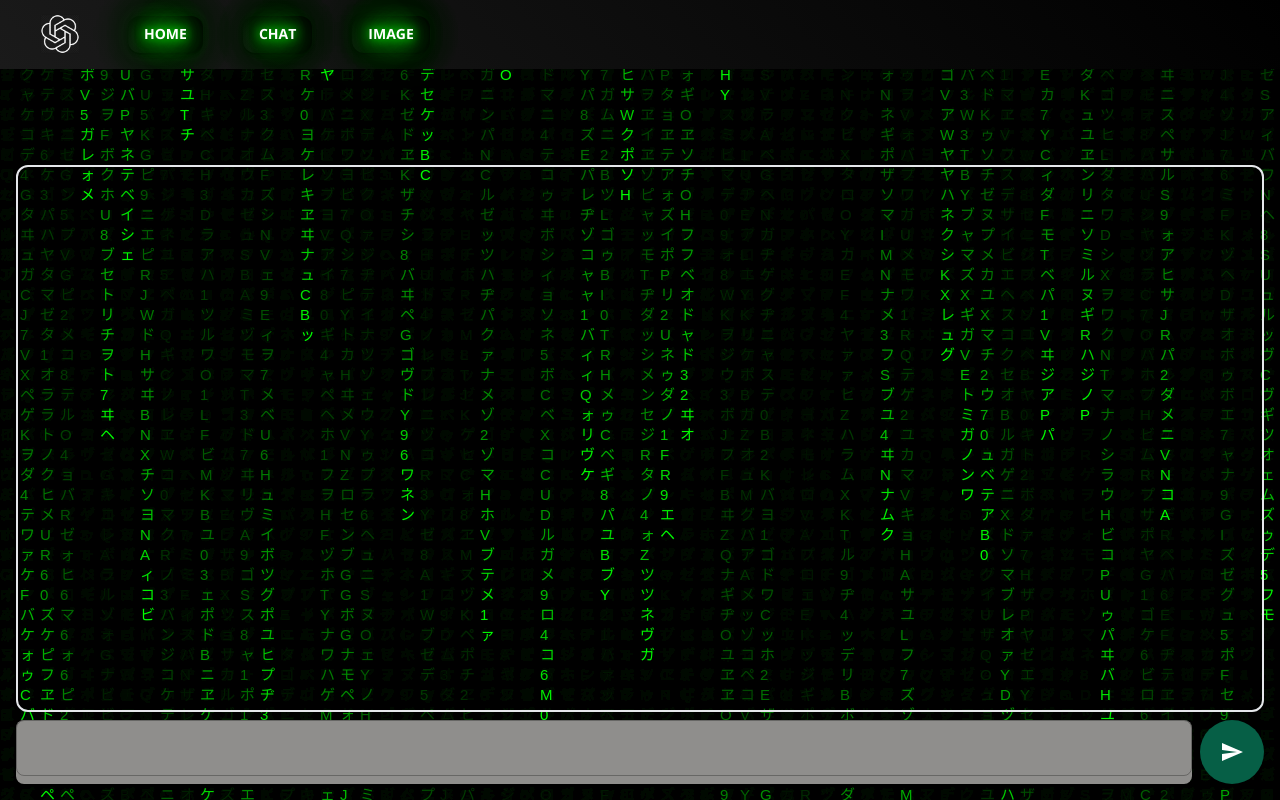
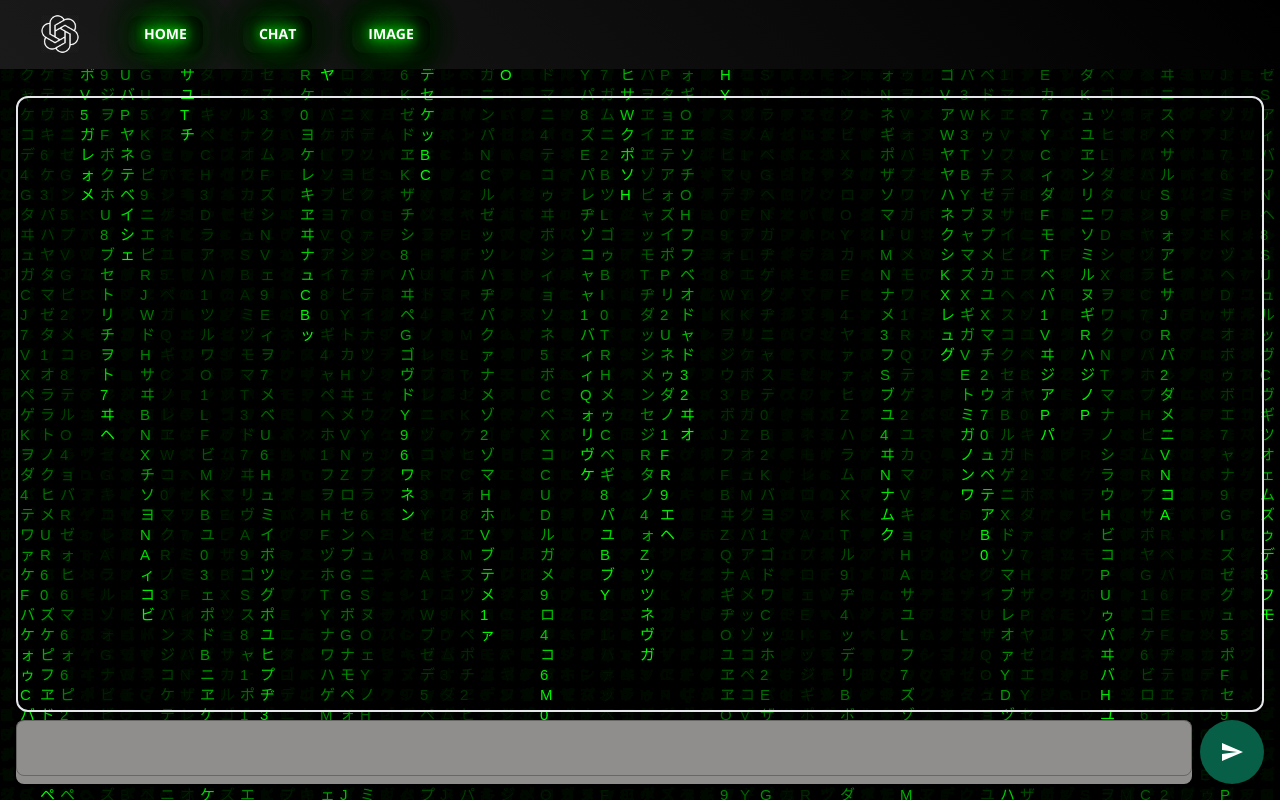
Before and after one commit to nrnbt/matrix-verse, a Next.js app: page /chat in a window 1280 px wide. Built offline with nearby package versions, Linux system fonts and the light colour scheme.

Commit message:
fixed absolute layout

```diff
--- a/src/layouts/Matrix.tsx
+++ b/src/layouts/Matrix.tsx
@@ -42,24 +42,24 @@ const MatrixRain: FunctionComponent = ({ children }) => {
   }, [])
 
   return (
-    <div className='flex flex-col items-center h-screen relative'>
-      <canvas ref={canvasRef} style={{ position: 'static', top: 0, left: 0, zIndex: 0 }} width={window.innerWidth} height={window.innerHeight} />
+    <div className='flex flex-col items-center min-h-full relative'>
+      <canvas ref={canvasRef} style={{ position: 'absolute', top: 0, left: 0, zIndex: 0 }} width={window.innerWidth} height={window.innerHeight} />
       {router.pathname !== '/matrix' && (
-        <div className='absolute flex flex-col justify-center items-center h-full w-full'>
-          <div className='static flex flex-col h-full '>
+        <>
+      <div className='w-full sticky top-0 z-20 mb-4'>
         {router.pathname !== '/' && (
-              <div className='flex items-center bg-dark-transparent px-10 py-2 gap-10 w-screen' onClick={() => console.log('you clicked')}>
+          <div className='flex items-center bg-dark-transparent px-10 py-2 gap-10 w-full'>
             <img className='h-10 w-10' src='/icons/gpt-icon.png' alt='gpt-icon' />
             <Navigations className='flex gap-10 justify-end m-2' />
           </div>
         )}
-            <div className={cn('flex bottom-0 pt-20 h-full justify-center items-center w-full')}>
-              <div className='flex justify-center items-center h-full w-full'>
+      </div>
+      <div className={cn('absolute h-screen pt-20 flex justify-center items-center w-full')}>
+        <div className='flex-1 w-full h-full'>
           {children}
         </div>
       </div>
-          </div>
-        </div>
+      </>
       )}
       </div>
   )
--- a/src/pages/chat.tsx
+++ b/src/pages/chat.tsx
@@ -40,7 +40,7 @@ const ChatPage: FunctionComponent = () => {
       <Head>
         <title>Chat GPT 3.5 turbo</title>
       </Head>
-      <div className='flex flex-col h-full justify-center items-center overflow-y-auto w-screen gap-2 p-4'>
+      <div className='flex flex-col h-full justify-center items-center w-screen gap-2 p-4'>
         <div className='flex flex-col w-full h-full border-2 overflow-y-auto rounded-xl'>
           {messages !== undefined && messages.length > 0 && messages.map((msg, idx) => (
             <div key={idx} className={cn('flex', msg.role === 'user' ? 'justify-end' : 'justify-start')}>
--- a/src/pages/matrix.tsx
+++ b/src/pages/matrix.tsx
@@ -1,7 +1,7 @@
-import { FunctionComponent } from "react";
+import { FunctionComponent } from 'react'
 
 const Matrix: FunctionComponent = () => {
-  return(<></>)
+  return (<></>)
 }
 
 export default Matrix
```
Also changed, not shown: 1 other file (tests, documents, lock files or other folders). Lines whose indentation alone changed are shown as unchanged.
